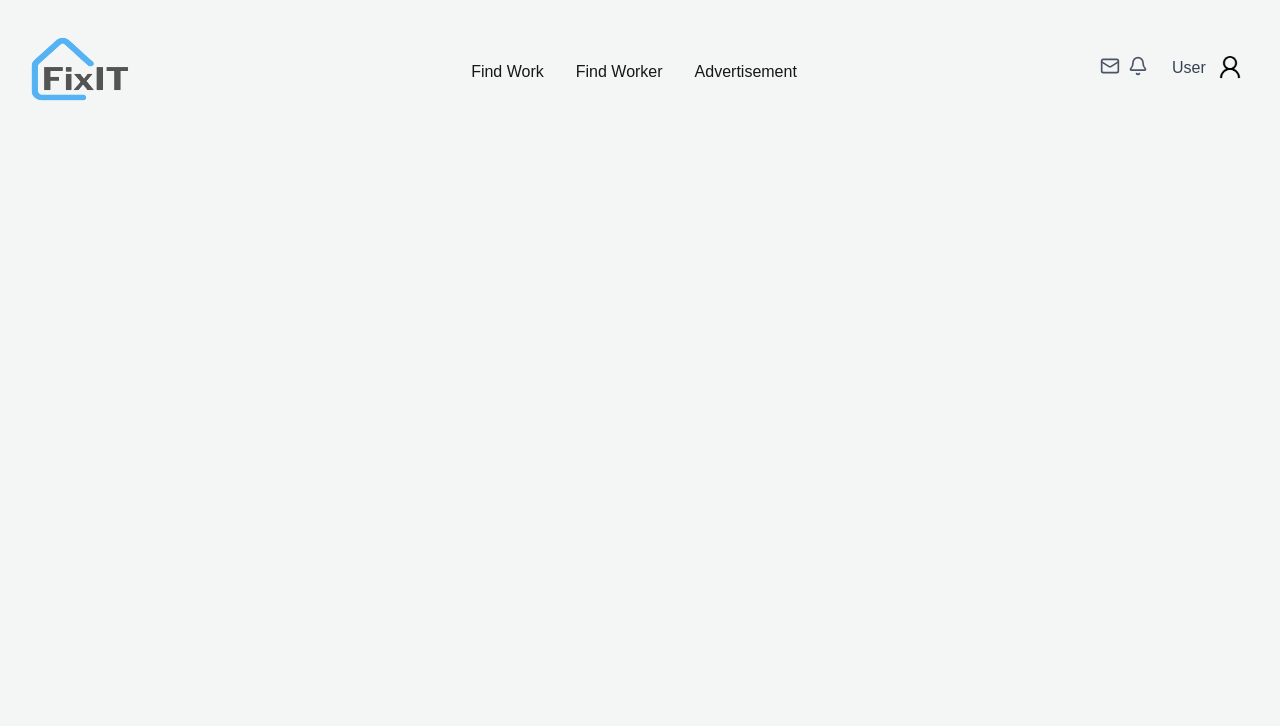
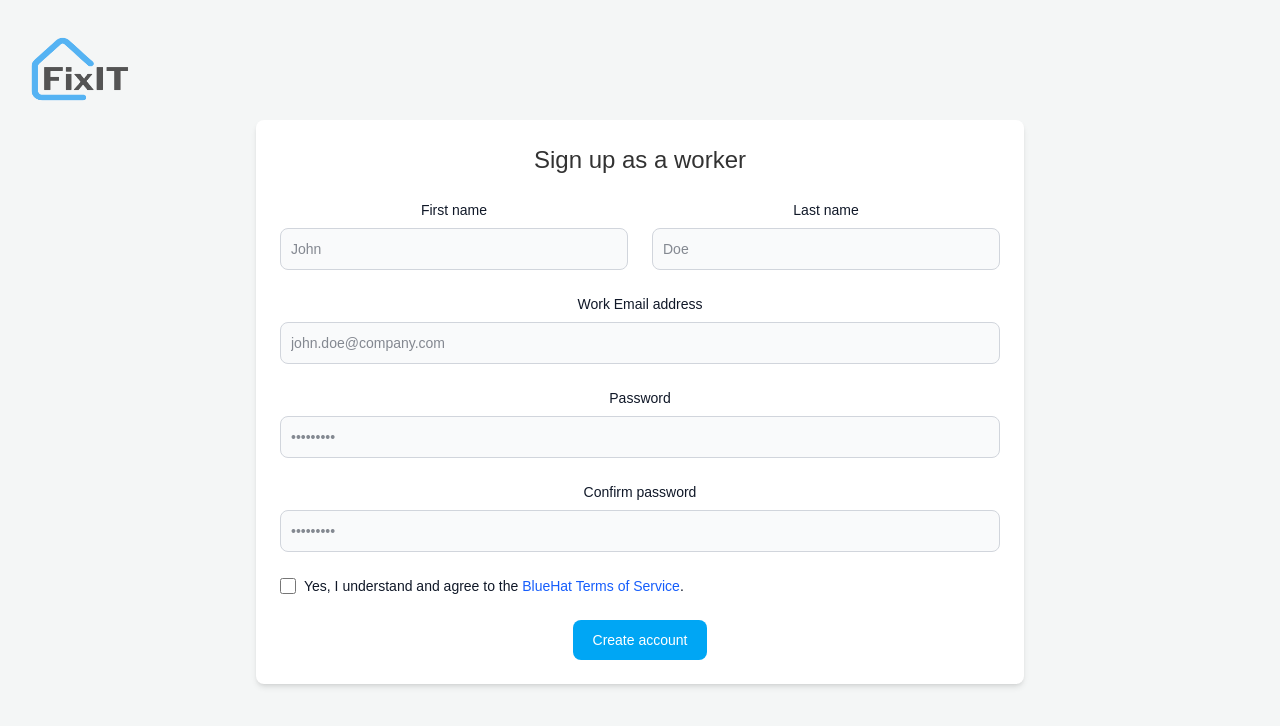
Before and after one commit to mxrxxsv/Bluehat-Backend, a React (Vite) app in the folder frontend/: page /workersignup in a window 1280 px wide. Shown: the top 726 px of the page. Built offline with nearby package versions, Linux system fonts and the light colour scheme.

Commit message:
Adding Worker and Client Signup

```diff
--- a/frontend/src/App.jsx
+++ b/frontend/src/App.jsx
@@ -13,6 +13,8 @@ import "./App.css";
 import HomePage from "./Pages/HomePage";
 import Signup from "./Pages/Signup";
 import Login from "./Pages/Login";
+import WorkerSignup from "./Pages/WorkerSignup";
+import ClientSignup from "./Pages/ClientSignup";
 
 function App() {
   return (
@@ -29,6 +31,8 @@ function App() {
         <Route path="/chat" element={<ChatPage />} />
         <Route path="/signup" element={<Signup />} />
         <Route path="/login" element={<Login />} />
+        <Route path="/workersignup" element={<WorkerSignup />}/>
+        <Route path="/clientsignup" element={<ClientSignup />}/>
       </Routes>
 
     </>
--- /dev/null
+++ b/frontend/src/Pages/ClientSignup.jsx
@@ -0,0 +1,55 @@
+import { Link } from "react-router-dom";
+
+const ClientSignup = () => {
+
+    return (
+        <>
+
+            <form className="max-w-lg md:max-w-2xl lg:max-w-3xl mx-auto mt-30 p-6 bg-white shadow-md rounded-lg">
+
+                <p className="text-center text-xl md:text-2xl font-medium mb-6 opacity-80">Sign up to find workers</p>
+
+                <div className="grid gap-6 mb-6 md:grid-cols-2">
+                    <div>
+                        <label htmlFor="first_name" className="block mb-2 text-sm font-medium text-gray-900">First name</label>
+                        <input type="text" id="first_name" className="bg-gray-50 border border-gray-300 text-gray-900 text-sm rounded-lg focus:ring-blue-500 focus:border-blue-500 block w-full p-2.5" placeholder="John" required />
+                    </div>
+                    <div>
+                        <label htmlFor="last_name" className="block mb-2 text-sm font-medium text-gray-900">Last name</label>
+                        <input type="text" id="last_name" className="bg-gray-50 border border-gray-300 text-gray-900 text-sm rounded-lg focus:ring-blue-500 focus:border-blue-500 block w-full p-2.5" placeholder="Doe" required />
+                    </div>
+                </div>
+
+                <div className="mb-6">
+                    <label htmlFor="email" className="block mb-2 text-sm font-medium text-gray-900">Email address</label>
+                    <input type="email" id="email" className="bg-gray-50 border border-gray-300 text-gray-900 text-sm rounded-lg focus:ring-blue-500 focus:border-blue-500 block w-full p-2.5" placeholder="john.doe@company.com" required />
+                </div>
+
+                <div className="mb-6">
+                    <label htmlFor="password" className="block mb-2 text-sm font-medium text-gray-900">Password</label>
+                    <input type="password" id="password" className="bg-gray-50 border border-gray-300 text-gray-900 text-sm rounded-lg focus:ring-blue-500 focus:border-blue-500 block w-full p-2.5" placeholder="•••••••••" required />
+                </div>
+
+                <div className="mb-6">
+                    <label htmlFor="confirm_password" className="block mb-2 text-sm font-medium text-gray-900">Confirm password</label>
+                    <input type="password" id="confirm_password" className="bg-gray-50 border border-gray-300 text-gray-900 text-sm rounded-lg focus:ring-blue-500 focus:border-blue-500 block w-full p-2.5" placeholder="•••••••••" required />
+                </div>
+
+                <div className="flex items-center mb-6">
+                    <input id="remember" type="checkbox" className="w-4 h-4 text-sky-600 bg-gray-100 border-gray-300 rounded focus:ring-sky-500" required />
+                    <label htmlFor="remember" className="ml-2 text-sm font-medium text-gray-900">
+                        Yes, I understand and agree to the <a href="#" className="text-blue-600 hover:underline"> BlueHat Terms of Service</a>.
+                    </label>
+                </div>
+
+                <Link to="/clientsignup" type="submit" className="w-full sm:w-auto bg-sky-500 hover:bg-sky-600 text-white font-medium rounded-lg text-sm px-5 py-2.5 text-center focus:ring-4 focus:outline-none focus:ring-blue-300">
+                    Create account
+                </Link>
+
+            </form>
+
+        </>
+    );
+}
+
+export default ClientSignup;
--- a/frontend/src/Pages/Header.jsx
+++ b/frontend/src/Pages/Header.jsx
@@ -30,7 +30,7 @@ const Header = () => {
 
 
   const authPages = ["/home", "/"];
-  const opPages = ["/signup", "/login"];
+  const opPages = ["/signup", "/login", "/workersignup", "/clientsignup"];
   // const authPages = ["/HomePage", "/FindWork", "/JobDetail", "/FindWorker", "/AdsPage", "/WorkerPortfolio", "/ChatPage"];
   const showAuthButtons = authPages.includes(currentPath);
   const hideOp = opPages.includes(currentPath);
--- a/frontend/src/Pages/Signup.jsx
+++ b/frontend/src/Pages/Signup.jsx
@@ -12,14 +12,14 @@ const Signup = () => {
 
             <div className="flex flex-col sm:flex-row justify-center items-center gap-6 pt-14 px-4">
 
-                <Link to="" className="w-80 h-50 p-6 bg-white border border-gray-200 rounded-lg shadow-md hover:shadow-lg hover:border-[#55b3f3] hover:border-1">
+                <Link to="/clientsignup" className="w-80 h-50 p-6 bg-white border border-gray-200 rounded-lg shadow-md hover:shadow-lg hover:border-[#55b3f3] hover:border-1">
                     <img className="w-10 h-10 text-gray-500 mx-auto mb-3" src={client} alt="client" />
                     <p className="text-[22px] font-medium text-gray-900">
                         I’m a client, hiring for a project
                     </p>
                 </Link>
 
-                <Link to="" className="w-80 h-50 p-6 bg-white border border-gray-200 rounded-lg shadow-md hover:shadow-lg hover:border-[#55b3f3] hover:border-1">
+                <Link to="/workersignup" className="w-80 h-50 p-6 bg-white border border-gray-200 rounded-lg shadow-md hover:shadow-lg hover:border-[#55b3f3] hover:border-1">
                     <img className="w-10 h-10 text-gray-500 mx-auto mb-3" src={worker} alt="worker" />
                     <p className="text-[22px] font-medium text-gray-900">
                         I’m a freelancer, looking for work
--- /dev/null
+++ b/frontend/src/Pages/WorkerSignup.jsx
@@ -0,0 +1,95 @@
+import { Link } from "react-router-dom";
+import React, { useEffect, useState } from "react";
+
+const WorkerSignup = () => {
+
+    const [showModal, setShowModal] = useState(false);
+
+    useEffect(() => {
+        window.scrollTo(0, 0);
+    }, []);
+
+    const handleCreateAccount = (e) => {
+        e.preventDefault();
+        setShowModal(true);
+    };
+
+    const closeModal = () => {
+        setShowModal(false);
+    };
+
+    return (
+        <>
+            <form onSubmit={handleCreateAccount} className="max-w-lg md:max-w-2xl lg:max-w-3xl mx-auto mt-30 p-6 bg-white shadow-md rounded-lg">
+                <p className="text-center text-xl md:text-2xl font-medium mb-6 opacity-80">Sign up as a worker</p>
+
+                <div className="grid gap-6 mb-6 md:grid-cols-2">
+                    <div>
+                        <label htmlFor="first_name" className="block mb-2 text-sm font-medium text-gray-900">First name</label>
+                        <input type="text" id="first_name" className="bg-gray-50 border border-gray-300 text-gray-900 text-sm rounded-lg block w-full p-2.5" placeholder="John" />
+                    </div>
+                    <div>
+                        <label htmlFor="last_name" className="block mb-2 text-sm font-medium text-gray-900">Last name</label>
+                        <input type="text" id="last_name" className="bg-gray-50 border border-gray-300 text-gray-900 text-sm rounded-lg block w-full p-2.5" placeholder="Doe" />
+                    </div>
+                </div>
+
+                <div className="mb-6">
+                    <label htmlFor="email" className="block mb-2 text-sm font-medium text-gray-900">Work Email address</label>
+                    <input type="email" id="email" className="bg-gray-50 border border-gray-300 text-gray-900 text-sm rounded-lg block w-full p-2.5" placeholder="john.doe@company.com" />
+                </div>
+
+                <div className="mb-6">
+                    <label htmlFor="password" className="block mb-2 text-sm font-medium text-gray-900">Password</label>
+                    <input type="password" id="password" className="bg-gray-50 border border-gray-300 text-gray-900 text-sm rounded-lg block w-full p-2.5" placeholder="•••••••••" />
+                </div>
+
+                <div className="mb-6">
+                    <label htmlFor="confirm_password" className="block mb-2 text-sm font-medium text-gray-900">Confirm password</label>
+                    <input type="password" id="confirm_password" className="bg-gray-50 border border-gray-300 text-gray-900 text-sm rounded-lg block w-full p-2.5" placeholder="•••••••••" />
+                </div>
+
+                <div className="flex items-center mb-6">
+                    <input id="remember" type="checkbox" className="w-4 h-4 text-sky-600 bg-gray-100 border-gray-300 rounded focus:ring-sky-500" />
+                    <label htmlFor="remember" className="ml-2 text-sm font-medium text-gray-900">
+                        Yes, I understand and agree to the <a href="#" className="text-blue-600 hover:underline">BlueHat Terms of Service</a>.
+                    </label>
+                </div>
+
+                <button
+                    type="submit"
+                    className="w-full sm:w-auto bg-sky-500 hover:bg-sky-600 text-white font-medium rounded-lg text-sm px-5 py-2.5 text-center focus:ring-4 focus:outline-none focus:ring-blue-300"
+                >
+                    Create account
+                </button>
+            </form>
+
+            {showModal && (
+                <div className="fixed inset-0 flex items-center justify-center z-50 bg-white bg-opacity-80">
+                    <div className="bg-white rounded-xl shadow-lg p-6 w-11/12 max-w-md text-center">
+                        <h2 className="text-xl font-semibold mb-4">Verify Account</h2>
+                        <p className="mb-6 text-gray-600">Do you want to verifiy your profile now?</p>
+                        <div className="flex justify-center gap-4">
+                            <Link to="/bluehat/workerquestion">
+                                <button className="bg-sky-500 hover:bg-sky-600 text-white px-6 py-2 rounded-lg shadow-sm">
+                                    Yes
+                                </button>
+                            </Link>
+                            <Link to="/bluehat/workerpage" >
+                                <button
+                                    onClick={closeModal}
+                                    className="bg-gray-300 hover:bg-gray-400 text-gray-800 px-6 py-2 rounded-lg shadow-sm"
+                                >
+                                    Later
+                                </button>
+                            </Link>
+                        </div>
+                    </div>
+                </div>
+            )}
+        </>
+    );
+
+}
+
+export default WorkerSignup;
```
